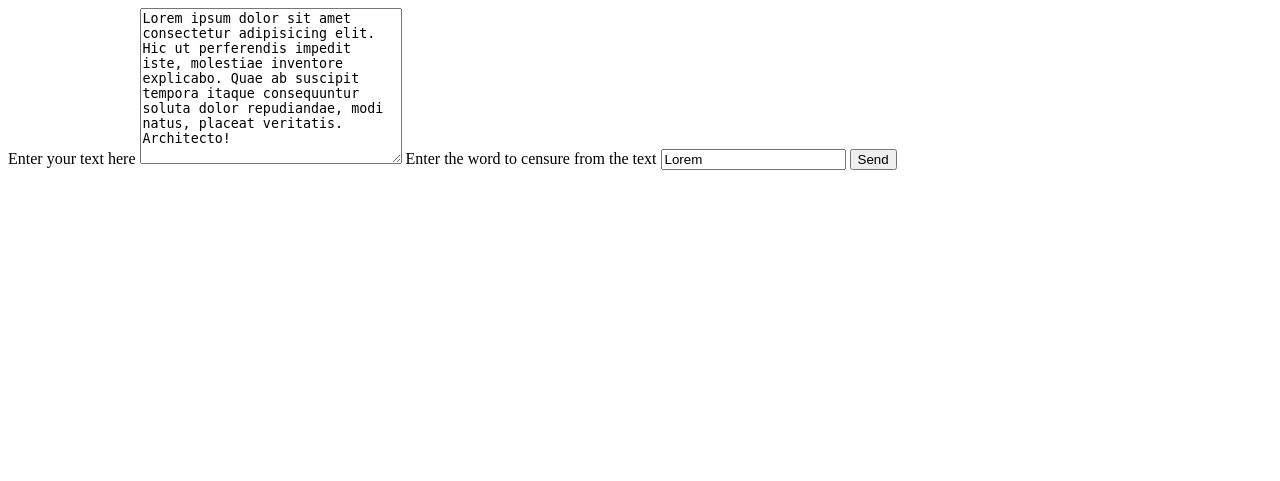
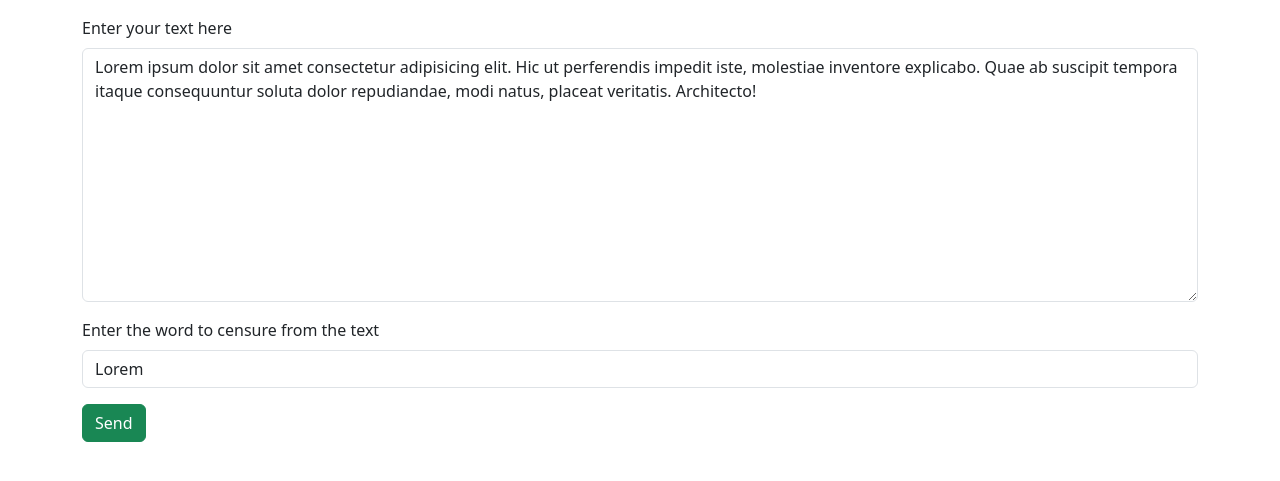
Before and after one commit to francescomascellino/php-badwords, a PHP site: page / in a window 1280 px wide. Shown: the top 481 px of the page. Run offline with PHP 8.4, Linux system fonts and the light colour scheme.

Commit message:
add css to index.php

```diff
--- a/index.php
+++ b/index.php
@@ -5,19 +5,39 @@
     <meta charset="UTF-8">
     <meta name="viewport" content="width=device-width, initial-scale=1.0">
     <title>PHP Badwords</title>
+
+    <!-- BS5 -->
+    <link href="https://cdn.jsdelivr.net/npm/bootstrap@5.3.2/dist/css/bootstrap.min.css" rel="stylesheet" integrity="sha384-T3c6CoIi6uLrA9TneNEoa7RxnatzjcDSCmG1MXxSR1GAsXEV/Dwwykc2MPK8M2HN" crossorigin="anonymous">
+
 </head>
 
 <body>
-    <form action="script.php" method="post">
-        <label for="paragraph">Enter your text here</label>
-        <textarea name="paragraph" id="paragraph" cols="30" rows="10" placeholder="Write something...">Lorem ipsum dolor sit amet consectetur adipisicing elit. Hic ut perferendis impedit iste, molestiae inventore explicabo. Quae ab suscipit tempora itaque consequuntur soluta dolor repudiandae, modi natus, placeat veritatis. Architecto!</textarea>
 
-        <label for="badword">Enter the word to censure from the text</label>
-        <input type="text" name="badword" id="badword" placeholder="Write here" value="Lorem">
+    <div class="container">
+        <div class="row">
 
-        <input type="submit" value="Send">
+            <form action="script.php" method="post">
 
-    </form>
+                <div class="my-3">
+                    <label for="paragraph" class="form-label">Enter your text here</label>
+                    <textarea class="form-control" name="paragraph" id="paragraph" cols="30" rows="10" placeholder="Write something...">Lorem ipsum dolor sit amet consectetur adipisicing elit. Hic ut perferendis impedit iste, molestiae inventore explicabo. Quae ab suscipit tempora itaque consequuntur soluta dolor repudiandae, modi natus, placeat veritatis. Architecto!</textarea>
+                </div>
+
+                <div class="my-3">
+                    <label for="badword" class="form-label">Enter the word to censure from the text</label>
+                    <input class="form-control" type="text" name="badword" id="badword" placeholder="Write here" value="Lorem">
+                </div>
+
+                <input class="btn btn-success" type="submit" value="Send">
+
+            </form>
+
+        </div>
+    </div>
+
 </body>
 
+<!-- BS 5 -->
+<script src="https://cdn.jsdelivr.net/npm/bootstrap@5.3.2/dist/js/bootstrap.min.js" integrity="sha384-BBtl+eGJRgqQAUMxJ7pMwbEyER4l1g+O15P+16Ep7Q9Q+zqX6gSbd85u4mG4QzX+" crossorigin="anonymous"></script>
+
 </html>
```
